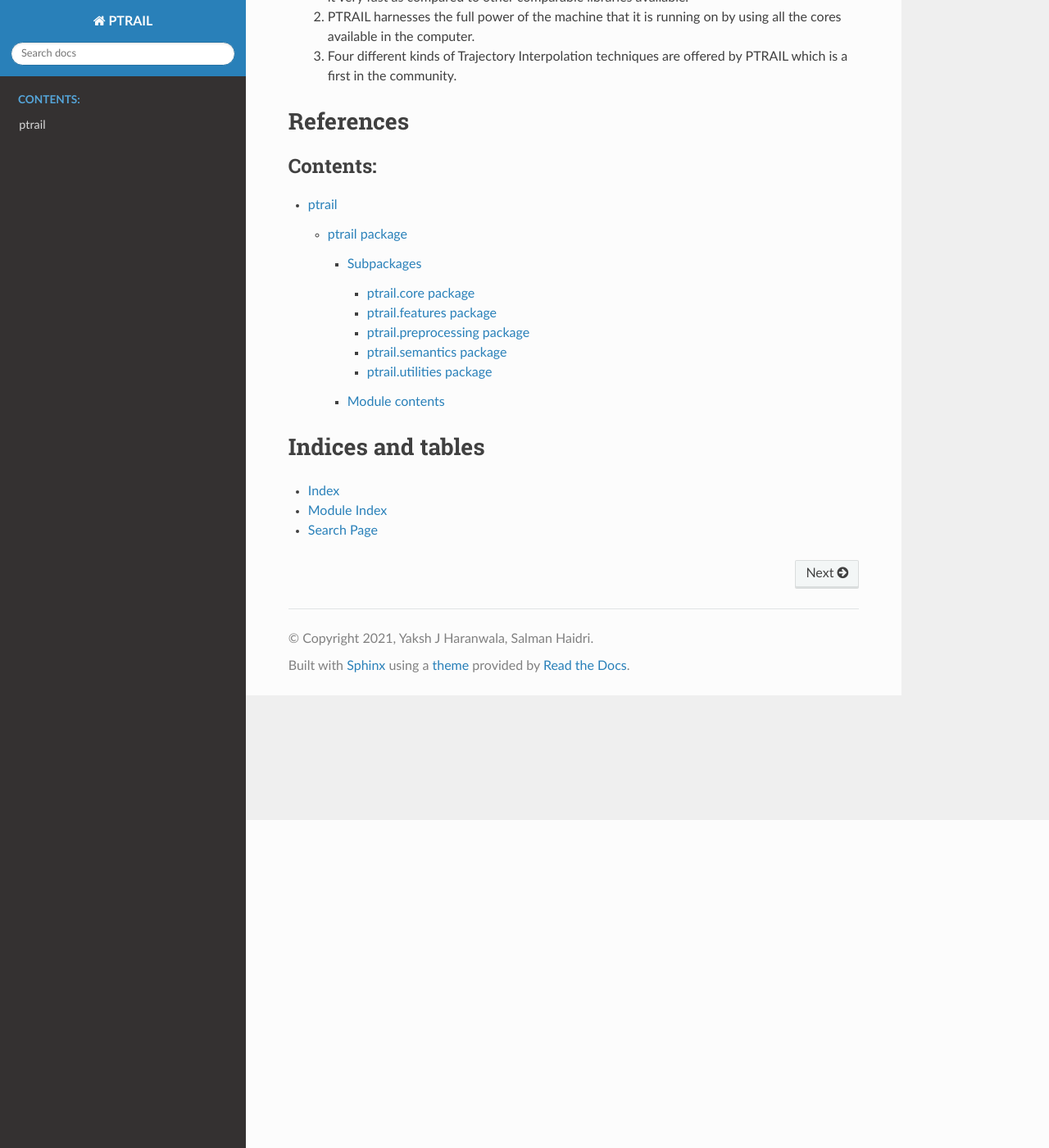
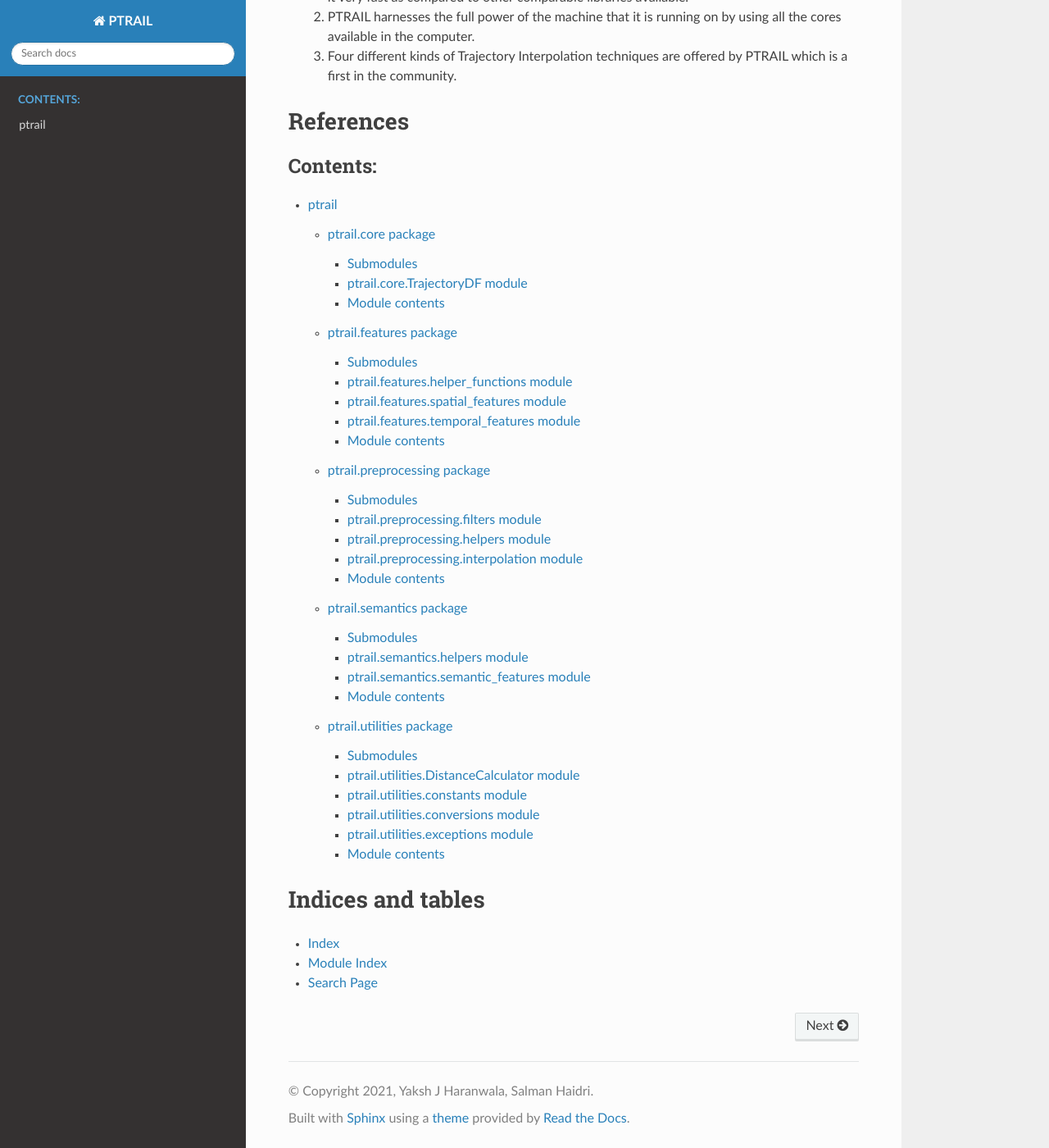
Before and after one commit to YakshHaranwala/PTRAIL, a Sphinx documentation site: the page built from docs/index.rst, in a window 1280 px wide and 1400 px high, scrolled down 400 px. Shown: the whole window at 82% size. Built offline with Sphinx 7.4.7 and the Read the Docs theme 2.0.0, drawn with Linux system fonts in a browser that asks for light colours; some of the changed lines change nothing that is shown.

Commit message:
Renaming the library now.

```diff
--- a/docs/modules.rst
+++ b/docs/modules.rst
@@ -4,4 +4,8 @@
 .. toctree::
    :maxdepth: 4
 
-   ptrail
+   ptrail.core
+   ptrail.features
+   ptrail.preprocessing
+   ptrail.semantics
+   ptrail.utilities
--- a/docs/ptrail.rst
+++ /dev/null
@@ -1,22 +0,0 @@
-ptrail package
-==============
-
-Subpackages
------------
-
-.. toctree::
-   :maxdepth: 4
-
-   ptrail.core
-   ptrail.features
-   ptrail.preprocessing
-   ptrail.semantics
-   ptrail.utilities
-
-Module contents
----------------
-
-.. automodule:: ptrail
-   :members:
-   :undoc-members:
-   :show-inheritance:
```
Also changed, not shown: 2 other files.
